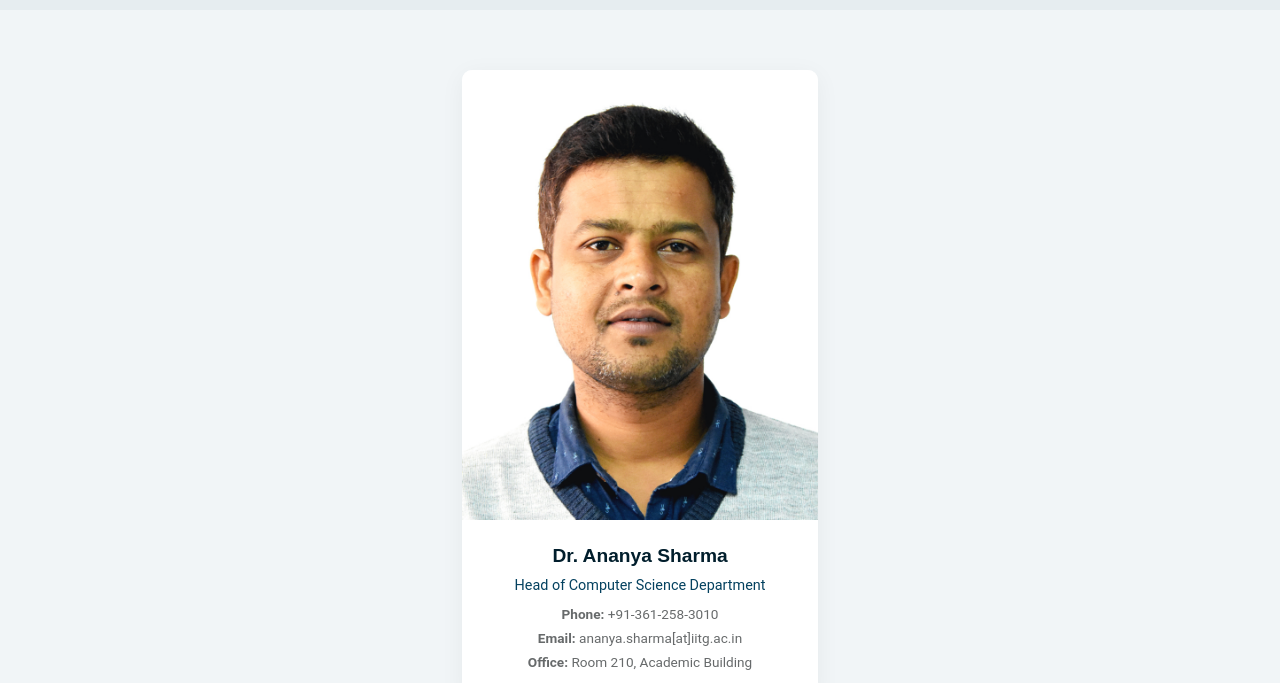
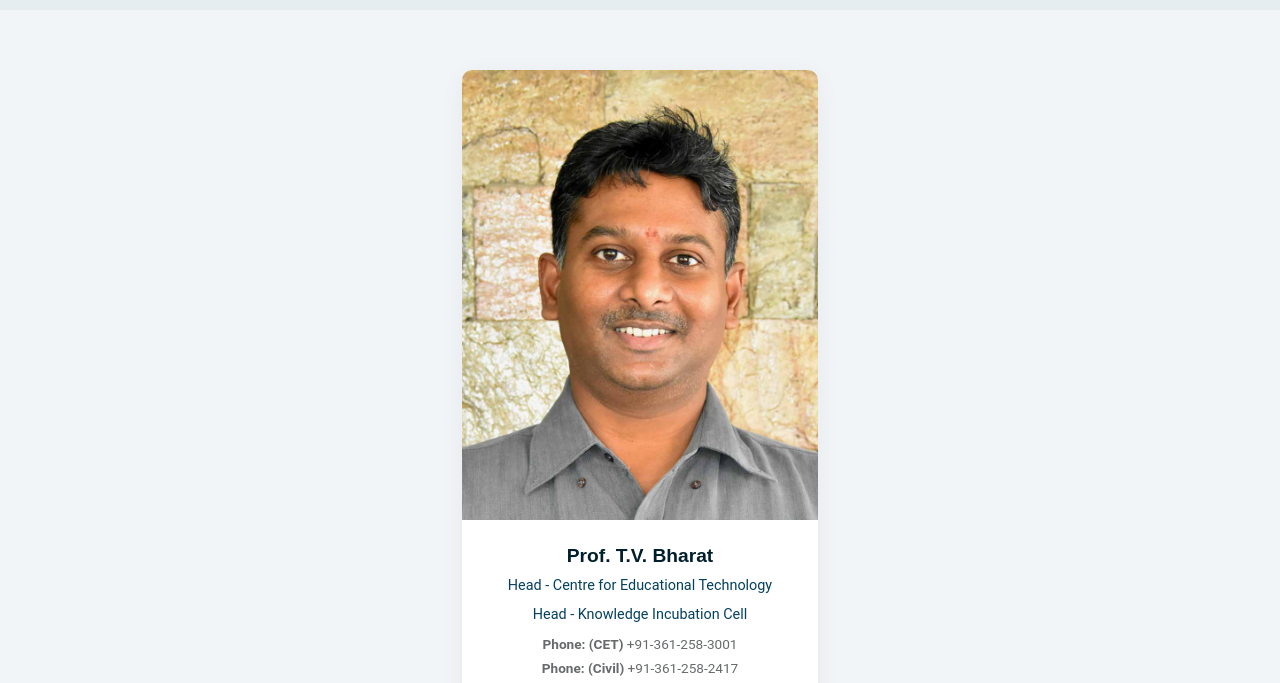
Before and after one commit to partha-rnd-iitg/cet-angular-website, an Angular app: page /staff/hoc in a window 1280 px wide. Shown: the part 269-952 px from the top of the page. Built offline with nearby package versions, Linux system fonts and the light colour scheme.

Commit message:
Updated HOC page

```diff
--- a/src/app/pages/about/hoc/hoc.component.html
+++ b/src/app/pages/about/hoc/hoc.component.html
@@ -21,14 +21,16 @@
         <div class="col-lg-4 col-md-6" data-aos="fade-up" data-aos-delay="200">
           <div class="faculty-card">
             <div class="faculty-image">
-              <img src="assets/img/people/dibya.jpg" class="img-fluid" alt="HOD" style="width: 450px; height: 450px;">
+              <img src="assets/img/people/bharat.jpg" class="img-fluid" alt="HOD" style="width: 450px; height: 450px;">
             </div>
             <div class="faculty-info text-center">
-              <h3>Dr. Ananya Sharma</h3>
-              <p class="position">Head of Computer Science Department</p>
-              <p class="department"><strong>Phone: </strong> <span>+91-361-258-3010</span></p>
-              <p class="department"><strong>Email: </strong> <span>ananya.sharma[at]iitg.ac.in</span></p>
-              <p class="department"><strong>Office: </strong> <span>Room 210, Academic Building</span></p>
+              <h3>Prof. T.V. Bharat</h3>
+              <p class="position">Head - Centre for Educational Technology</p>
+              <p class="position">Head - Knowledge Incubation Cell</p>
+              <p class="department"><strong>Phone: (CET)</strong> <span> +91-361-258-3001</span></p>
+              <p class="department"><strong>Phone: (Civil)</strong> <span> +91-361-258-2417</span></p>
+              <p class="department"><strong>Email: </strong> <span>hoccet[at]iitg.ac.in</span></p>
+              <p class="department"><strong>Email: </strong> <span>tvb[at]iitg.ac.in</span></p>
             </div>
           </div>
         </div>
```
Also changed, not shown: src/assets/img/people/bharat.jpg (added).
